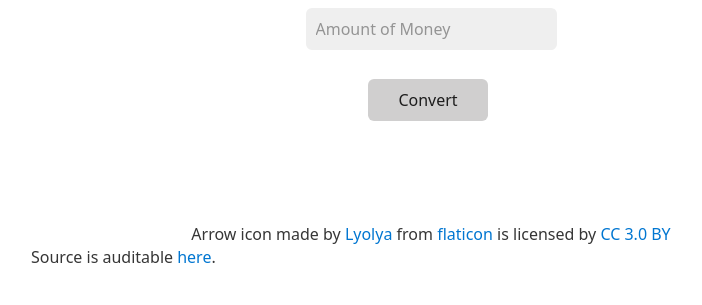
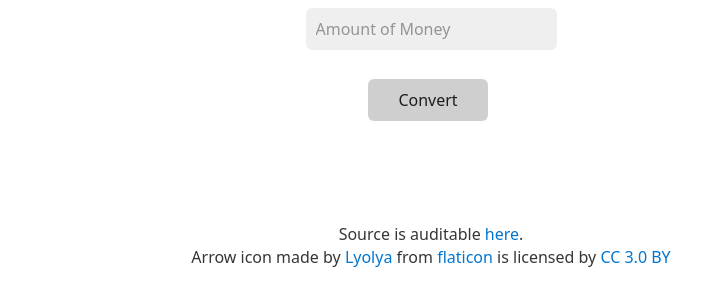
Before and after one commit to Oliver-Akins/DnD-CC, a plain HTML site: page index.html in a window 1280 px wide. Shown: the part 139-444 px from the top of the page, without its empty margins (209-911 px from the left). Drawn offline with nearby package versions, Linux system fonts and the light colour scheme.

Commit message:
Audit message fixes.
Moves the audit message above the attribution message, centres the audit message rather than having it be left-aligned

```diff
--- a/index.html
+++ b/index.html
@@ -41,6 +41,9 @@
     </div>
     <br><br><br><br>
     <div class="centered">
+        Source is auditable <a href="https://github.com/Tyler-A/DnD-CC">here</a>.
+    </div>
+    <div class="centered">
         Arrow icon made by
         <a href="https://www.flaticon.com/authors/lyolya" title="Lyolya">Lyolya</a>
         from <a href="https://www.flaticon.com/" title="Flaticon">flaticon</a>
@@ -48,8 +51,5 @@
         <a href="http://creativecommons.org/licenses/by/3.0/" title="Creative Commons BY 3.0" target="_blank">
         CC 3.0 BY</a>
     </div>
-    <div>
-        Source is auditable <a href="https://github.com/Tyler-A/DnD-CC">here</a>.
-    </div>
 </body>
 </html>
```
